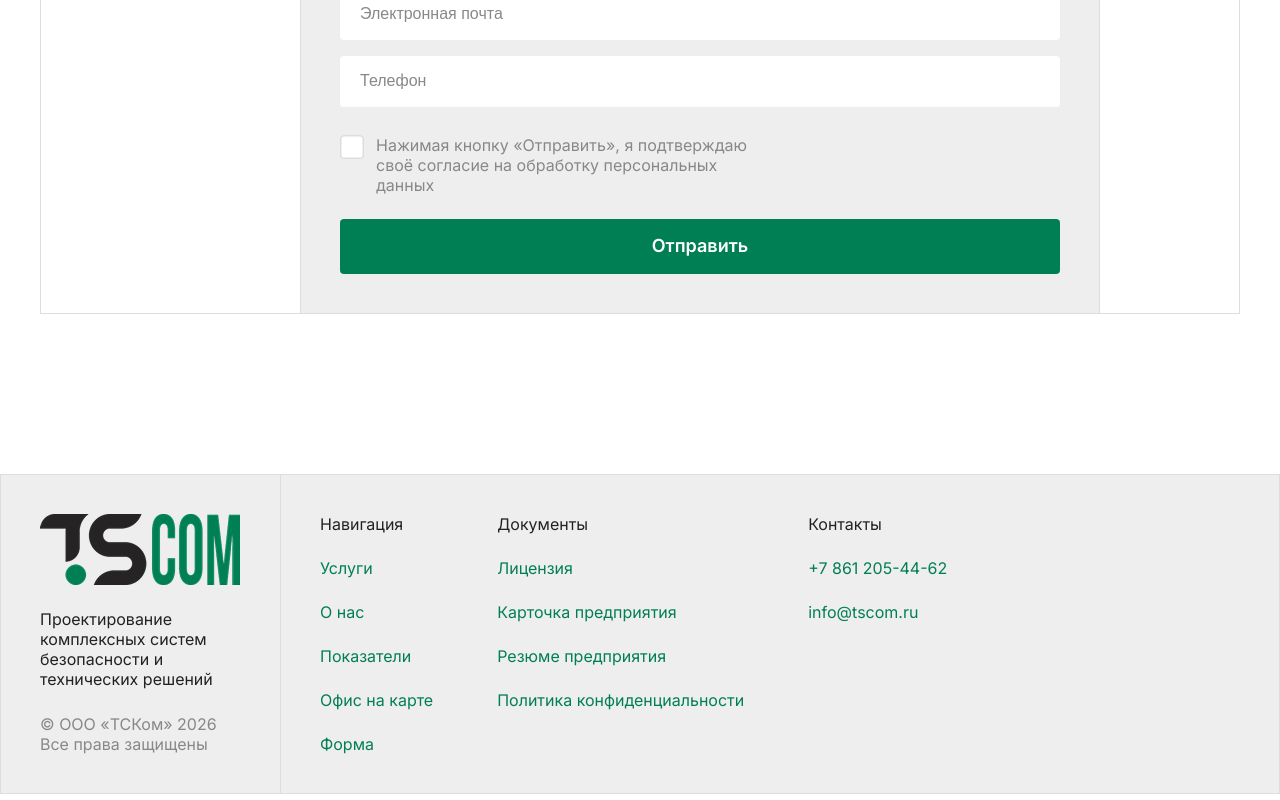
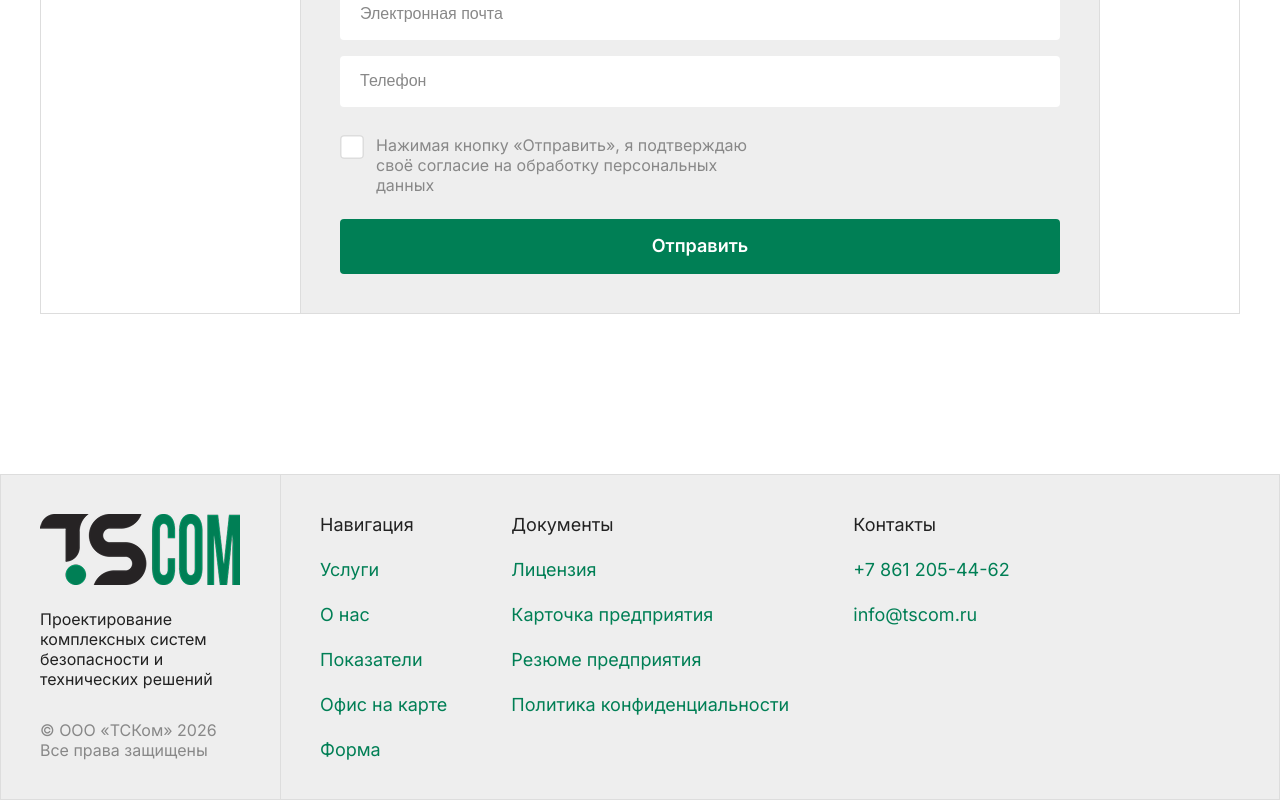
Before and after one commit to exrynooome/tscom, a Next.js app: page / in a window 1280 px wide. Shown: the part 5383-6183 px from the top of the page. Built offline with nearby package versions, Linux system fonts and the light colour scheme; a web font is replaced by a local one.

Commit message:
fix links

```diff
--- a/src/app/_sections/Footer/Footer.tsx
+++ b/src/app/_sections/Footer/Footer.tsx
@@ -20,7 +20,7 @@ const Footer: FunctionComponent = () => {
                     </div>
                     <div className={styles.links}>
                         <div className={styles.links_block}>
-                            <p>Навигация</p>
+                            <p className={"text_18"}>Навигация</p>
                             <TextLink href="#services">Услуги</TextLink>
                             <TextLink href="#about">О нас</TextLink>
                             <TextLink href="#indicators">Показатели</TextLink>
@@ -28,14 +28,14 @@ const Footer: FunctionComponent = () => {
                             <TextLink href="#consult">Форма</TextLink>
                         </div>
                         <div className={styles.links_block}>
-                            <p>Документы</p>
+                            <p className={"text_18"}>Документы</p>
                             <TextLink href="/files/license.pdf">Лицензия</TextLink>
                             <TextLink href="/files/card.pdf">Карточка предприятия</TextLink>
                             <TextLink href="/files/resume.pdf">Резюме предприятия</TextLink>
                             <TextLink href="/files/policy.pdf">Политика конфиденциальности</TextLink>
                         </div>
                         <div className={styles.links_block}>
-                            <p>Контакты</p>
+                            <p className={"text_18"}>Контакты</p>
                             <TextLink href="#footer" onClick={() => navigator.clipboard.writeText("+78612054462")}>+7 861 205-44-62</TextLink>
                             <TextLink href="#footer" onClick={() => navigator.clipboard.writeText("info@tscom.ru")}>info@tscom.ru</TextLink>
                         </div>
@@ -50,7 +50,7 @@ const Footer: FunctionComponent = () => {
                     <div className={styles.links}>
                         <div className={styles.links_block_reverse}>
                             <div className={styles.links_block}>
-                                <p>Навигация</p>
+                                <p className={"text_18"}>Навигация</p>
                                 <TextLink href="#services">Услуги</TextLink>
                                 <TextLink href="#about">О нас</TextLink>
                                 <TextLink href="#indicators">Показатели</TextLink>
@@ -58,7 +58,7 @@ const Footer: FunctionComponent = () => {
                                 <TextLink href="#consult">Форма</TextLink>
                             </div>
                             <div className={styles.links_block}>
-                                <p>Документы</p>
+                                <p className={"text_18"}>Документы</p>
                                 <TextLink href="/files/license.pdf">Лицензия</TextLink>
                                 <TextLink href="/files/card.pdf">Карточка предприятия</TextLink>
                                 <TextLink href="/files/resume.pdf">Резюме предприятия</TextLink>
@@ -66,7 +66,7 @@ const Footer: FunctionComponent = () => {
                             </div>
                         </div>
                         <div className={`${styles.links_block} ${styles.desktop_links}`}>
-                            <p>Контакты</p>
+                            <p className={"text_18"}>Контакты</p>
                             <TextLink href="#footer" onClick={() => navigator.clipboard.writeText("+78612054462")}>+7 861 205-44-62</TextLink>
                             <TextLink href="#footer" onClick={() => navigator.clipboard.writeText("info@tscom.ru")}>info@tscom.ru</TextLink>
                         </div>
--- a/src/components/TextLink/TextLink.module.scss
+++ b/src/components/TextLink/TextLink.module.scss
@@ -5,7 +5,7 @@
   text-decoration: none;
   cursor: pointer;
   color: var(--GREEN);
-  font-size: 16px;
+  font-size: 18px;
   font-family: var(--font-inter);
 
   &:hover {
```
